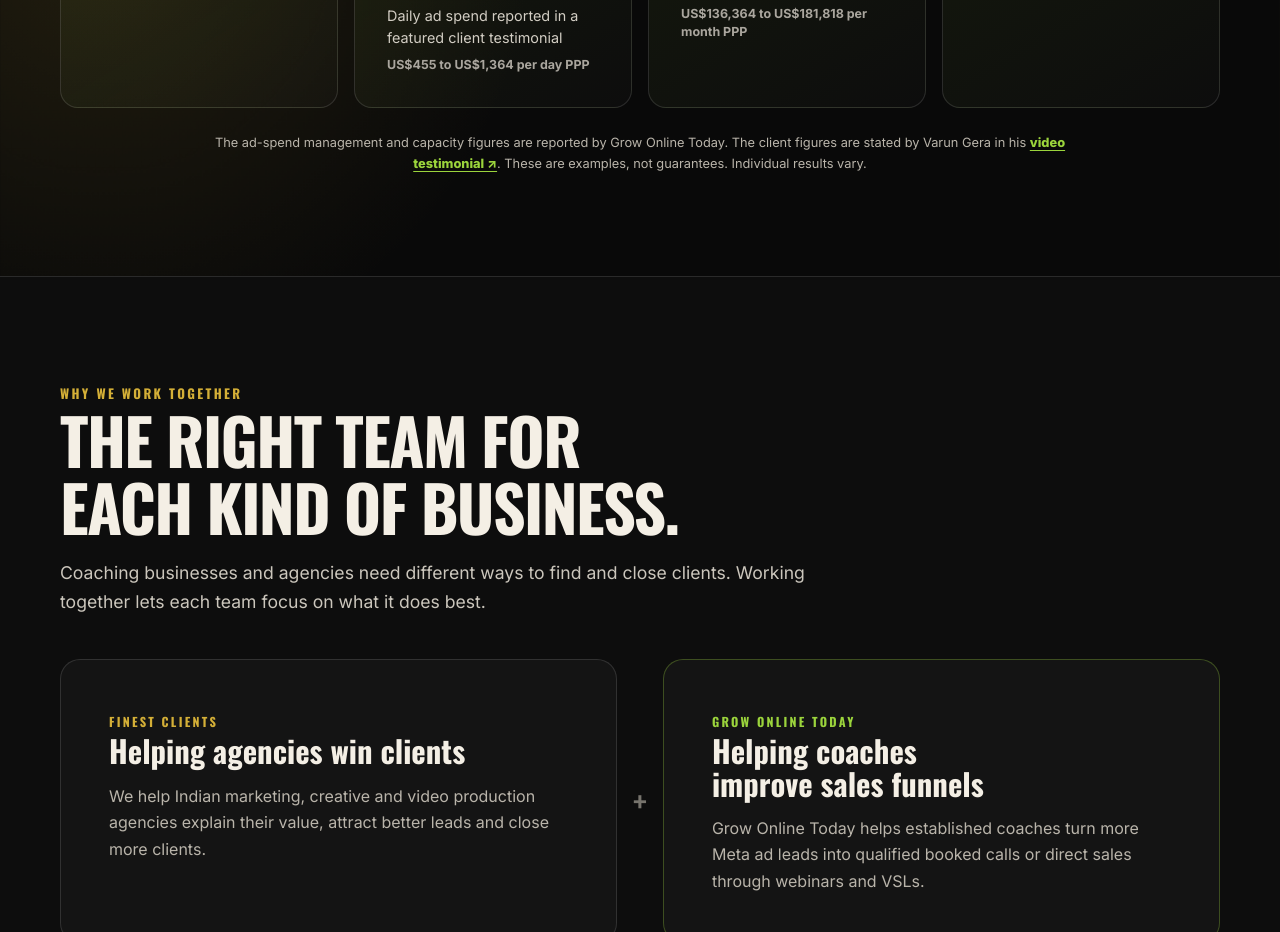
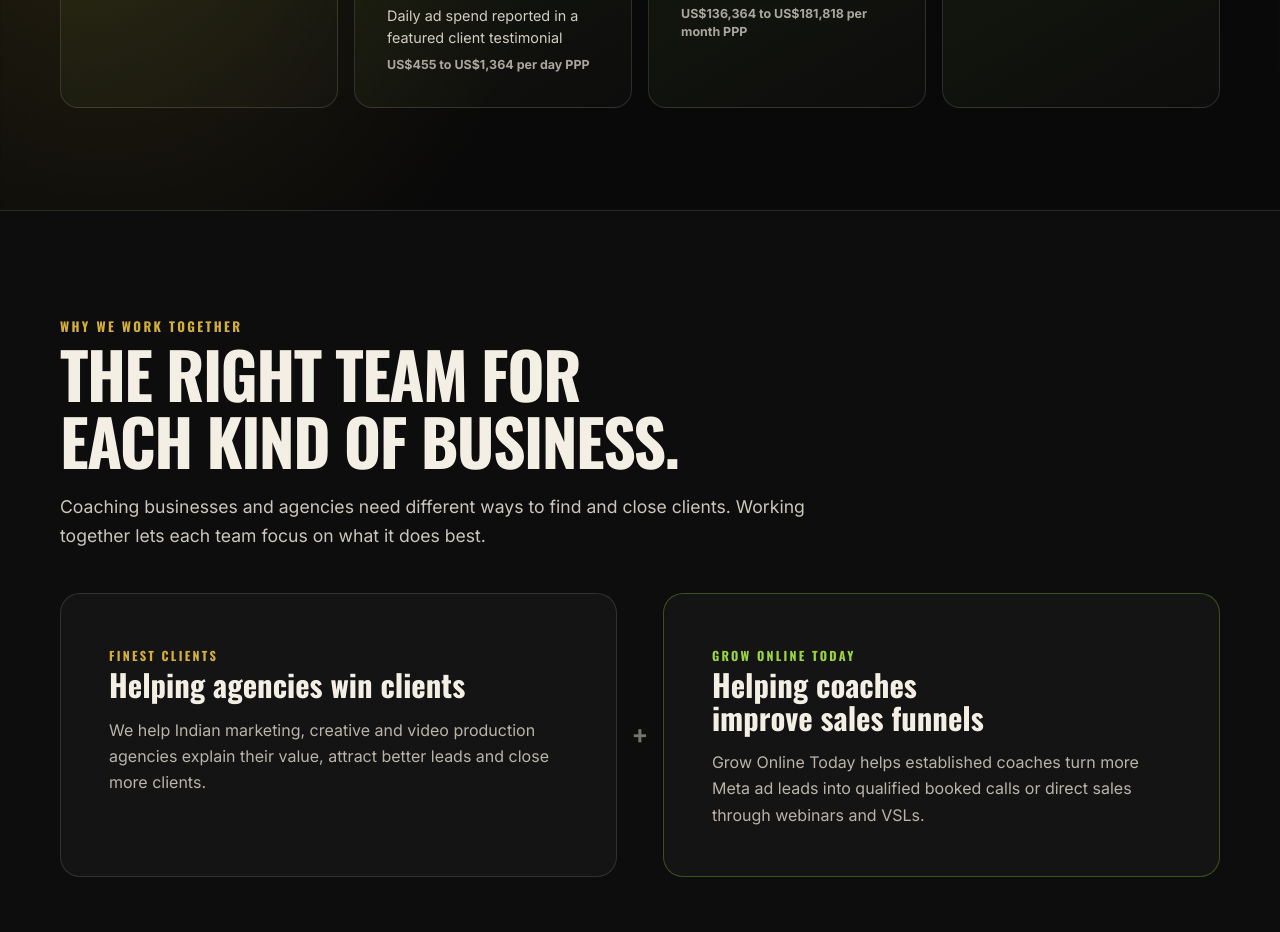
Before and after one commit to sanjitchak/finestclientswebsite, a plain HTML site: page grow-online-today.html in a window 1280 px wide. Shown: the part 1742-2674 px from the top of the page. Drawn offline with nearby package versions, Linux system fonts and the light colour scheme.

Commit message:
Remove partner proof disclaimer (#10)
Remove the attribution and results disclaimer beneath the Grow Online Today proof cards.

```diff
--- a/grow-online-today.html
+++ b/grow-online-today.html
@@ -170,14 +170,6 @@
       font-size: .78rem;
       font-weight: 700;
     }
-    .proof-source {
-      max-width: 860px;
-      margin: 1.5rem auto 0;
-      color: var(--muted);
-      font-size: .8rem;
-      text-align: center;
-    }
-    .proof-source a { color: var(--partner-green); font-weight: 800; text-underline-offset: .2em; }
     .lane-grid { display: grid; grid-template-columns: 1fr auto 1fr; gap: 1rem; align-items: stretch; }
     .lane-card { padding: clamp(1.6rem, 4vw, 3rem); border: 1px solid var(--line); border-radius: 20px; background: var(--ink-soft); }
     .lane-card .label { color: var(--gold); font-family: Oswald, sans-serif; font-size: .78rem; font-weight: 700; letter-spacing: .18em; text-transform: uppercase; }
@@ -276,7 +268,6 @@
           <article class="proof-metric"><strong>₹30 to ₹40 lakh</strong><span>Monthly revenue reported by the same featured client</span><span class="proof-ppp">US$136,364 to US$181,818 per month PPP</span></article>
           <article class="proof-metric"><strong>4 or 5</strong><span>Clients accepted at one time for focused support</span></article>
         </div>
-        <p class="proof-source">The ad-spend management and capacity figures are reported by Grow Online Today. The client figures are stated by Varun Gera in his <a href="https://www.youtube.com/watch?v=qTKhqCs8bBA" target="_blank" rel="noopener external">video testimonial ↗</a>. These are examples, not guarantees. Individual results vary.</p>
       </div>
     </section>
 
```
